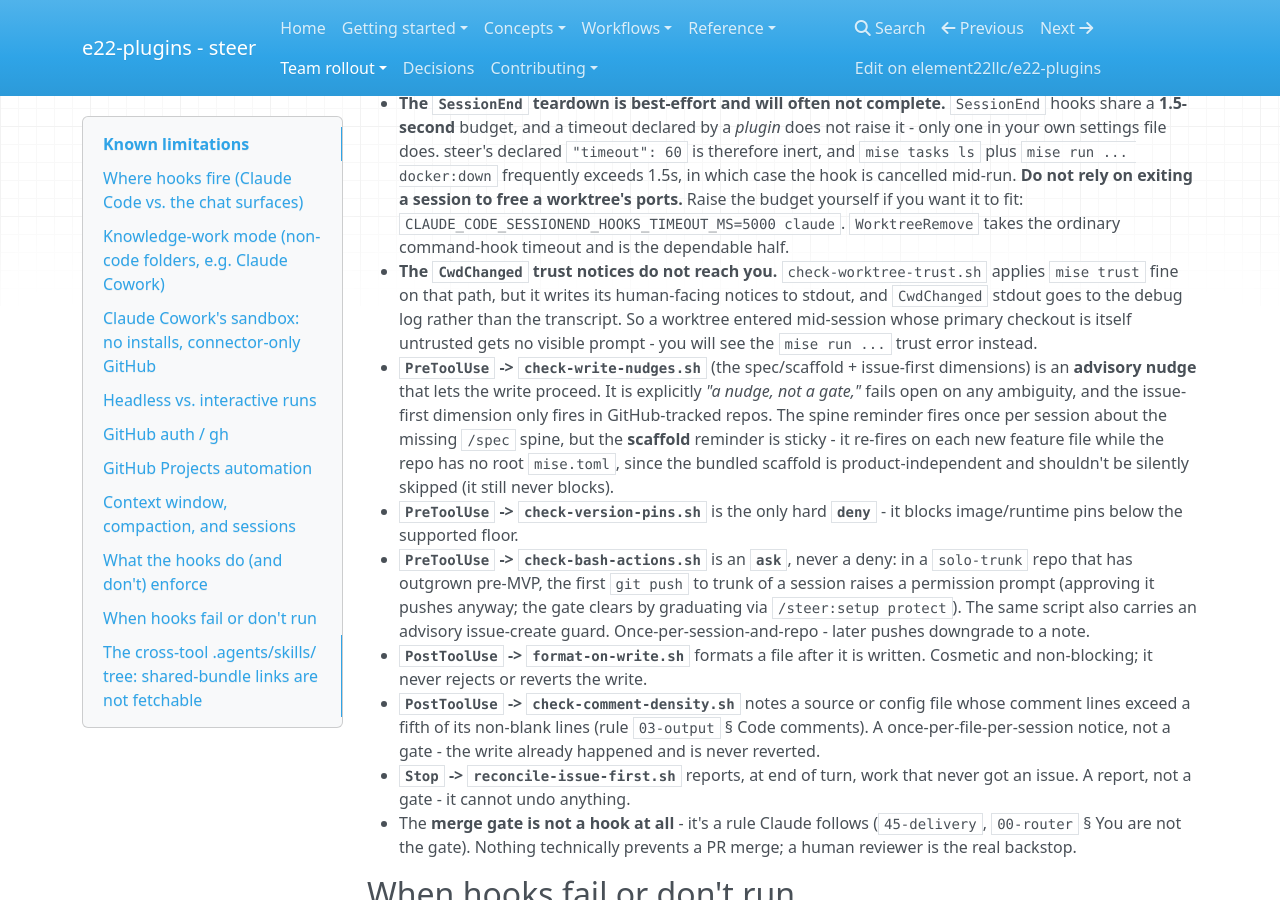
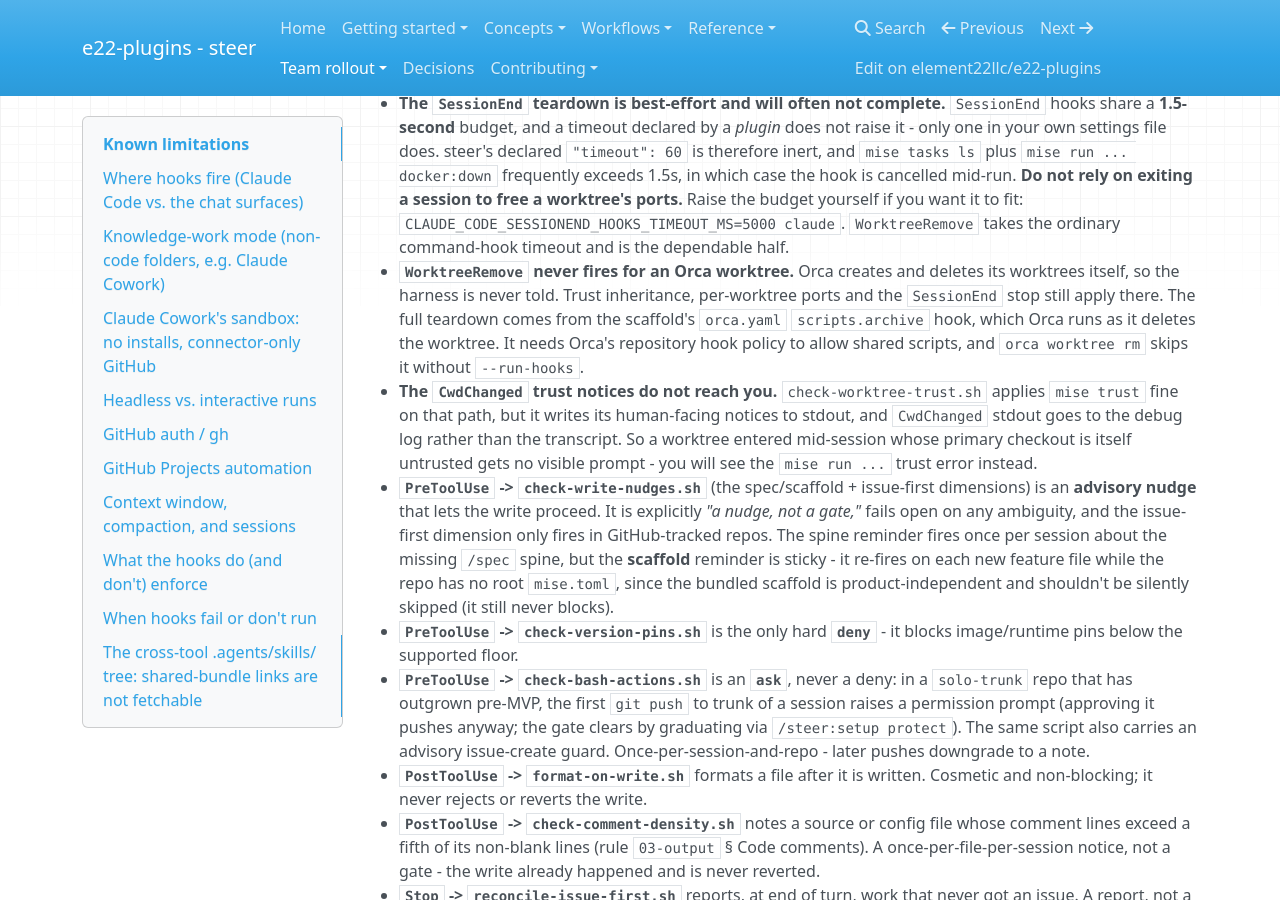
Before and after one commit to element22llc/e22-plugins, an MkDocs documentation site: the page built from docs/reference/known-limitations.md, in a window 1280 px wide and 900 px high, scrolled down 4880 px. Built offline with MkDocs 1.6.1, drawn with Linux system fonts in a browser that asks for light colours; nearby versions of some CDN libraries.

Commit message:
feat(scaffold): tear down Orca worktrees through an orca.yaml archive hook
Orca creates and deletes its worktrees itself, so Claude Code's
WorktreeRemove never fires and steer's docker:clean teardown was skipped,
orphaning a deleted Orca worktree's containers and volumes. Ship a scaffold
orca.yaml whose fail-soft scripts.archive runs it; ignore and prune Orca's
per-project .orca/worktrees/ location; pin Orca's external worktree layout
in the hook suite.

Co-Authored-By: Claude Opus 5.5 (1M context) <noreply@anthropic.com>

```diff
--- a/docs/reference/known-limitations.md
+++ b/docs/reference/known-limitations.md
@@ -260,6 +260,12 @@ raises a prompt. Be honest about the tiers:
   ports.** Raise the budget yourself if you want it to fit:
   `CLAUDE_CODE_SESSIONEND_HOOKS_TIMEOUT_MS=5000 claude`. `WorktreeRemove` takes
   the ordinary command-hook timeout and is the dependable half.
+- **`WorktreeRemove` never fires for an Orca worktree.** Orca creates and
+  deletes its worktrees itself, so the harness is never told. Trust inheritance,
+  per-worktree ports and the `SessionEnd` stop still apply there. The full
+  teardown comes from the scaffold's `orca.yaml` `scripts.archive` hook, which
+  Orca runs as it deletes the worktree. It needs Orca's repository hook policy to
+  allow shared scripts, and `orca worktree rm` skips it without `--run-hooks`.
 - **The `CwdChanged` trust notices do not reach you.** `check-worktree-trust.sh`
   applies `mise trust` fine on that path, but it writes its human-facing notices to
   stdout, and `CwdChanged` stdout goes to the debug log rather than the transcript.
```
Also changed, not shown: docs/reference/hooks.md (+5 -0 lines), docs/reference/repository-contract.md (+2 -1 lines), plugins/steer/templates/reference/CONVENTIONS.md (+13 -4 lines), plugins/steer/templates/scaffold/MANIFEST.md (+2 -1 lines), 8 other files.
